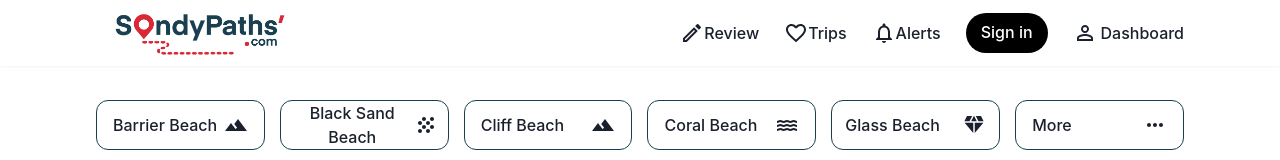
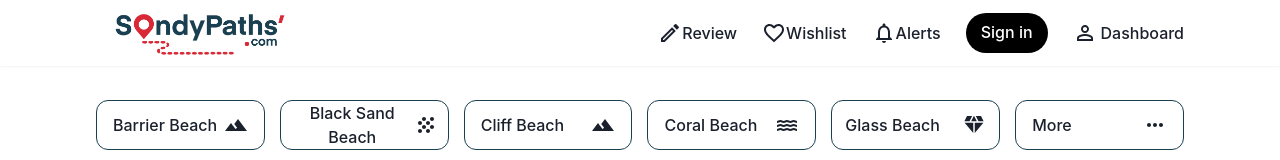
Before and after one commit to rapthar/sandypaths, a React (Create React App) app: page / in a window 1280 px wide. Shown: the top 160 px of the page. Built offline with nearby package versions, Linux system fonts and the light colour scheme.

Commit message:
Update Navbar.jsx

```diff
--- a/src/Components/Navbar.jsx
+++ b/src/Components/Navbar.jsx
@@ -45,7 +45,7 @@ function Navbar(){
                 </Link>
                 <Link display="flex">
                     <FavoriteBorderOutlinedIcon />
-                    <Text fontWeight="500" fontSize='md'>Trips</Text>
+                    <Text fontWeight="500" fontSize='md'>Wishlist</Text>
                 </Link>
                 <Link display="flex">
                     <NotificationsOutlinedIcon />
```
